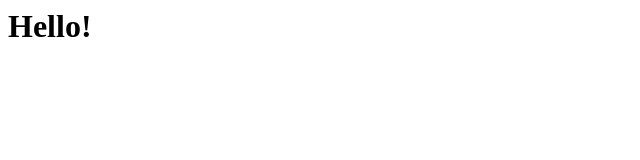
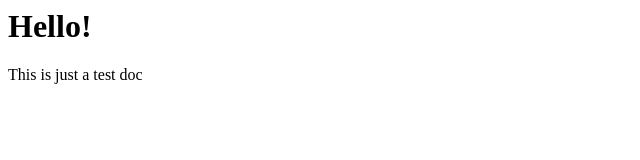
Before and after one commit to RubenDarioMolina/GitGitHubWork, a plain HTML site: page index.html in a window 1280 px wide. Shown: the whole page, without its empty margins (0-640 px from the left). Drawn offline with Linux system fonts and the light colour scheme.

Commit message:
Adding <div>

```diff
--- a/index.html
+++ b/index.html
@@ -1 +1,4 @@
 <h1>Hello!</h1>
+<div>
+  <p>This is just a test doc</p>
+</div>
```
